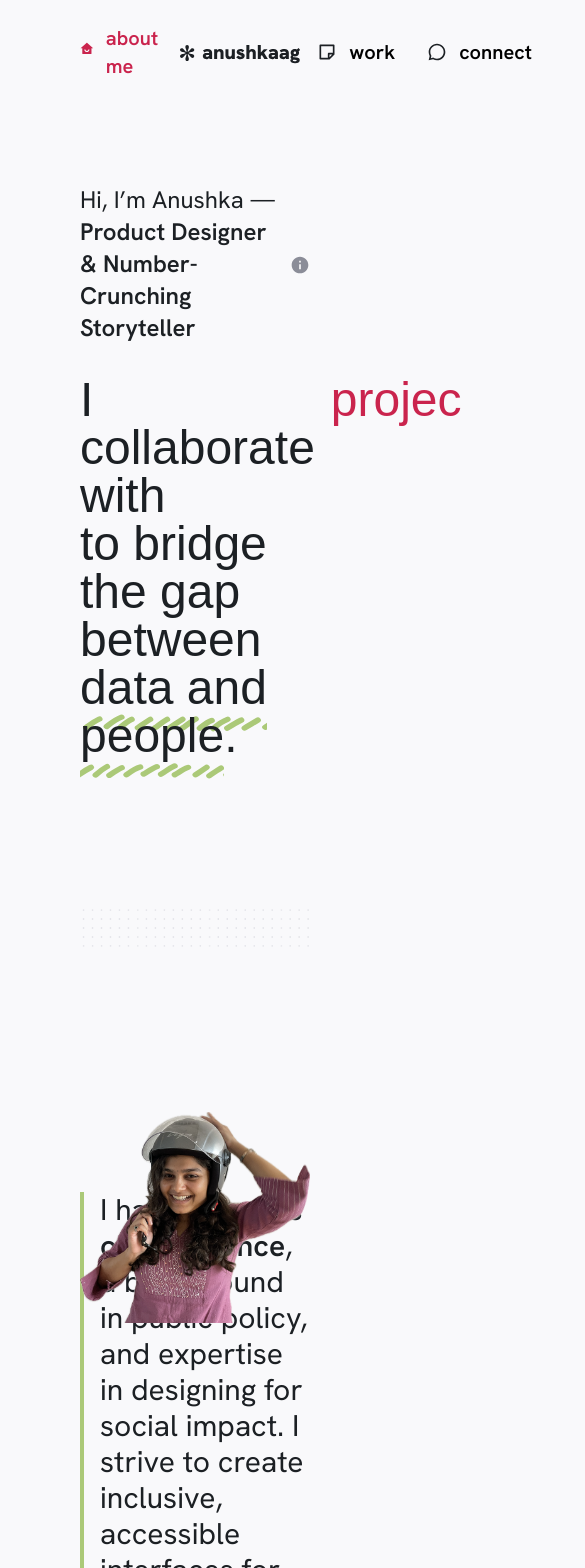
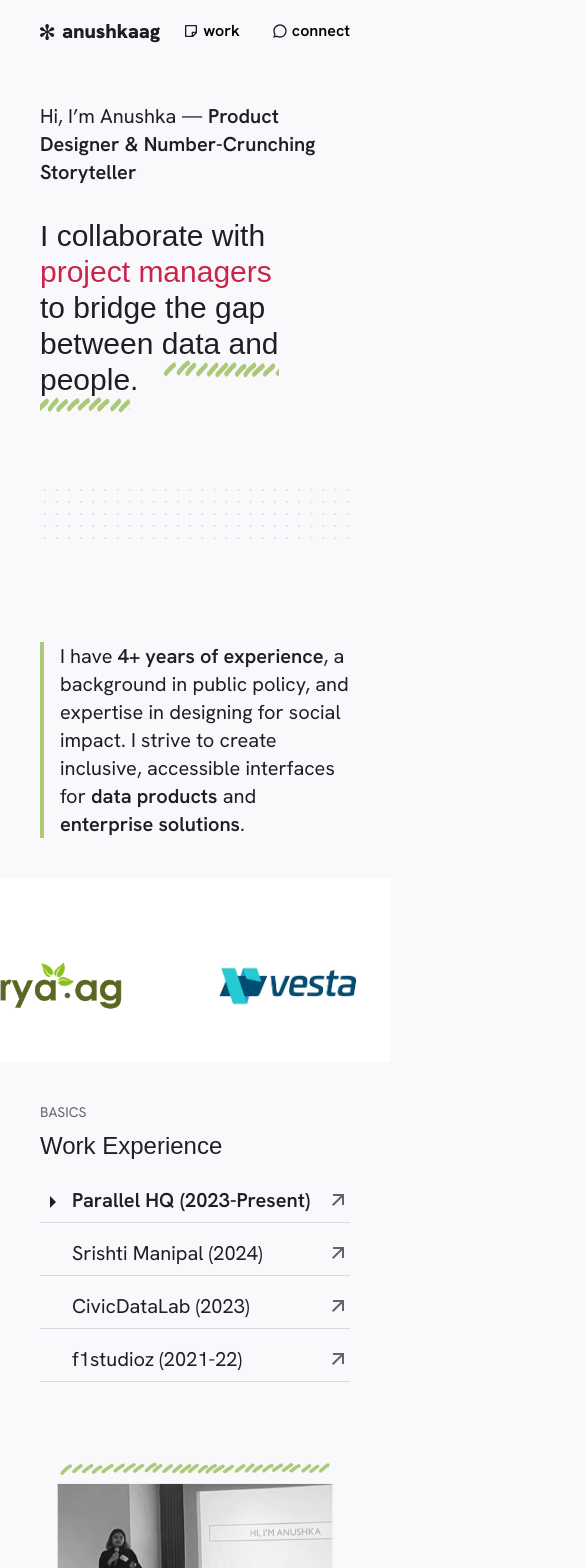
Before and after one commit to PixeledCode/anushka-folio, a Next.js app: page / in a window 390 px wide. Shown: the top 1568 px of the page, 585 px wide, since content can reach past the window. Built offline with nearby package versions, Linux system fonts and the light colour scheme; a web font is replaced by a local one.

Commit message:
make homepage responsive

```diff
--- a/app/components/Marquee.tsx
+++ b/app/components/Marquee.tsx
@@ -3,7 +3,7 @@ import ReactMarquee from "react-fast-marquee";
 
 export default function Marquee() {
   return (
-    <section className="bg-white pt-28 pb-16">
+    <section className="bg-white pt-14 md:pt-28 pb-6 md:pb-16">
       <ReactMarquee>
         <div className="flex gap-10">
           <Image
--- a/app/components/Musings.tsx
+++ b/app/components/Musings.tsx
@@ -3,7 +3,7 @@ import Image from "next/image";
 
 export default function Musings() {
   return (
-    <section className="py-10">
+    <section className="py-10 hidden md:block">
       <div className="bg-[url('/waves.svg')] w-full h-[87px]"></div>
       <div className="p-20 bg-slate-3">
         <h2 className="text-light uppercase">beyond basics</h2>
@@ -23,7 +23,7 @@ export default function Musings() {
               title="Visiting Faculty @ Srishti Manipal"
               subtitle="I facilitated the course ‘Information Visualisation’ over 6 weeks for 25 third-year undergraduate students.  "
               image="/smi.png"
-              locationTag="Bangaluru"
+              locationTag="Bengaluru"
             />
             <Card
               title="Yatri @ Jagriti Yatra"
--- a/app/components/Work.tsx
+++ b/app/components/Work.tsx
@@ -4,13 +4,21 @@ import Image from "next/image";
 
 export default function Work() {
   return (
-    <section className="p-20 flex gap-16">
-      <Image src="/books.png" alt="books" width={400} height={360} />
+    <section className="p-10 md:p-20 flex gap-16">
+      <Image
+        src="/books.png"
+        alt="books"
+        width={400}
+        height={360}
+        className="hidden md:block"
+      />
       <div className="w-full">
-        <h2 className="text-light uppercase">basics</h2>
+        <h2 className="text-light uppercase text-sm md:text-base">basics</h2>
         <div className="mt-2">
-          <span className="text-3xl font-serif">Work Experience</span>
-          <div className="mt-12 flex flex-col gap-6">
+          <span className="text-2xl md:text-3xl font-serif">
+            Work Experience
+          </span>
+          <div className="mt-6 md:mt-12 flex flex-col gap-4 md:gap-6">
             <WorkItem
               title="Parallel HQ (2023-Present)"
               subtitle="Product Designer"
@@ -60,12 +68,14 @@ const WorkItem = ({
           <ChevronRight />
         </div>
       ) : null}
-      <span className={cn("text-2xl pl-8", current && "font-semibold")}>
+      <span
+        className={cn("text-xl md:text-2xl pl-8", current && "font-semibold")}
+      >
         {title}
       </span>
       <div className="flex items-center gap-10">
-        <span className="text-light">{subtitle}</span>
-        <div className="w-6 h-6">
+        <span className="text-light hidden lg:block">{subtitle}</span>
+        <div className="w-6 h-6 shrink-0">
           <ArrowUpRight />
         </div>
       </div>
--- a/app/connect/page.tsx
+++ b/app/connect/page.tsx
@@ -14,10 +14,16 @@ export default function Connect() {
           Let’s create <span className="text-primary">something</span> together!
         </h1>
         <div className="mt-10 flex flex-col gap-4">
-          <ConnectLink href="#" icon={<Mail fill="var(--slate-12)" />}>
+          <ConnectLink
+            href="mailto:hello@anushkagokhale.com"
+            icon={<Mail fill="var(--slate-12)" />}
+          >
             hello@anushkagokhale.com
           </ConnectLink>
-          <ConnectLink href="#" icon={<Linkedin fill="var(--slate-12)" />}>
+          <ConnectLink
+            href="https://linkedin.com/in/anushkaag"
+            icon={<Linkedin fill="var(--slate-12)" />}
+          >
             linkedin.com/in/anushkaag
           </ConnectLink>
           <ConnectLink href="#" icon={<Resume />} primary>
@@ -49,7 +55,7 @@ const ConnectLink = ({
   primary?: boolean;
 }) => {
   return (
-    <a href={href} className="py-2 flex items-center gap-3">
+    <a href={href} className="py-2 flex items-center gap-3" target="_blank">
       <div className="w-6 h-6">{icon}</div>
       <span
         className={cn(
--- a/app/globals.css
+++ b/app/globals.css
@@ -72,10 +72,10 @@ body {
 }
 
 .footer {
-  span:first-of-type {
+  span {
     transform: rotate(1deg);
   }
-  span:last-of-type {
+  a {
     transform: rotate(-1deg);
   }
 }
--- a/app/page.tsx
+++ b/app/page.tsx
@@ -10,16 +10,17 @@ import { Info } from "@/assets/icons";
 export default function Home() {
   return (
     <main>
-      <section className="p-20">
+      <section className="p-10 md:p-20">
         <div className="flex items-center gap-1">
-          <h1 className="text-2xl">
+          <h1 className="text-xl md:text-2xl">
             Hi, I’m Anushka —{" "}
             <span className="font-semibold">
               Product Designer & Number-Crunching Storyteller
             </span>
           </h1>
+          <div className="hidden md:block mt-2">
             <Popover>
-            <PopoverTrigger className="leading-0 -mb-[2px] cursor-pointer">
+              <PopoverTrigger className="leading-0 cursor-pointer">
                 <span className="inline-block w-5 h-5">
                   <Info />
                 </span>
@@ -39,10 +40,11 @@ export default function Home() {
               </PopoverContent>
             </Popover>
           </div>
-        <div className="mt-8 text-5xl font-serif">
-          <div className="flex gap-4">
-            <p className="">I collaborate with</p>
-            <div className="text-primary">
+        </div>
+        <div className="mt-8 text-3xl md:text-5xl font-serif">
+          <div className="flex md:gap-4 flex-wrap">
+            <p className="mr-1 md:mr-0">I collaborate with</p>
+            <div className="text-primary w-full md:w-fit h-9 md:h-12">
               <CollaborateTitles />
             </div>
           </div>
@@ -51,10 +53,9 @@ export default function Home() {
               to bridge the gap between{" "}
               <span className="underlineSVG">data and people</span>.
             </p>
-            {/* <div className="absolute -bottom-4 right-96 w-[460px] h-3 bg-[url('/underline.svg')] bg-cover bg-center"></div> */}
           </div>
         </div>
-        <div className="mt-16">
+        <div className="mt-3 md:mt-16">
           <Image
             src="/grid.svg"
             alt="grid"
@@ -63,10 +64,10 @@ export default function Home() {
             className="w-full h-[208px]"
           />
         </div>
-        <div className="py-20 mt-20 relative">
-          <div className="relative">
+        <div className="pt-3 md:pt-20 mt-3 md:mt-20 flex gap-10">
+          <div className="relative h-fit">
             <div className="absolute top-0 left-0 w-1 h-full bg-lime-7" />
-            <p className="text-3xl max-w-[835px] pl-5">
+            <p className="text-xl md:text-3xl max-w-[835px] pl-5">
               I have{" "}
               <span className="font-semibold">4+ years of experience</span>, a
               background in public policy, and expertise in designing for social
@@ -80,7 +81,7 @@ export default function Home() {
             alt="anushka"
             width={366}
             height={404}
-            className="absolute top-0 right-0"
+            className="-mt-10 hidden md:block h-fit"
           />
         </div>
       </section>
--- a/components/Footer.tsx
+++ b/components/Footer.tsx
@@ -1,27 +1,16 @@
 export default function Footer() {
-  const Item = ({
-    children,
-    href,
-  }: {
-    children: React.ReactNode;
-    href: string;
-  }) => {
-    return (
+  return (
+    <footer className="py-10 md:py-16 px-3 flex justify-center gap-3 flex-wrap footer text-sm md:text-base">
+      <span className="text-basic-white bg-lime-11 px-1 font-semibold uppercase">
+        designed with ❤️ by anushkaag
+      </span>
       <a
-        href={href}
+        href="https://pixeledcode.com/"
         className="text-basic-white bg-lime-11 px-1 font-semibold uppercase"
         target="_blank"
       >
-        {children}
+        developed with ✨ by @pixeledcode
       </a>
-    );
-  };
-  return (
-    <footer className="py-16 px-3 flex justify-center gap-3 flex-wrap footer">
-      <Item href="#">designed with ❤️ by anushkaag</Item>
-      <Item href="https://pixeledcode.com/">
-        developed with ✨ by @pixeledcode
-      </Item>
     </footer>
   );
 }
--- a/components/Navbar.tsx
+++ b/components/Navbar.tsx
@@ -17,15 +17,25 @@ export default function Navbar() {
 
   return (
     <nav>
-      <div className="flex items-center gap-4 justify-between px-20 py-6">
+      <div className="flex items-center gap-4 justify-between px-10 md:px-20 py-4 md:py-6">
         <NavLink
           href="/"
           icon={pathname === "/" ? <HomeFilled /> : <HomeOutline />}
           active={pathname === "/"}
+          className="hidden md:flex"
         >
           about me
         </NavLink>
-        <Image src="/anushkaLogo.svg" alt="logo" width={121} height={100} />
+        <a href="/" className="block md:hidden">
+          <Image src="/anushkaLogo.svg" alt="logo" width={121} height={100} />
+        </a>
+        <Image
+          src="/anushkaLogo.svg"
+          alt="logo"
+          width={121}
+          height={100}
+          className="hidden md:block"
+        />
         <div className="flex gap-8">
           <NavLink
             href="/work"
@@ -54,21 +64,24 @@ const NavLink = ({
   href,
   icon,
   active,
+  className,
 }: {
   children: React.ReactNode;
   href: string;
   icon?: React.ReactNode;
   active?: boolean;
+  className?: string;
 }) => {
   return (
     <a
       href={href}
       className={cn(
-        "text-xl font-semibold flex items-center gap-3 text-black",
-        active && "text-primary"
+        "text-base md:text-xl font-semibold flex items-center gap-1 md:gap-3 text-black",
+        active && "text-primary",
+        className && className
       )}
     >
-      <div className="w-5 h-5">{icon}</div>
+      <div className="w-4 h-4 md:w-5 md:h-5">{icon}</div>
       {children}
     </a>
   );
```
Also changed, not shown: app/components/About.tsx (+21 -13 lines). Lines whose indentation alone changed are shown as unchanged.
